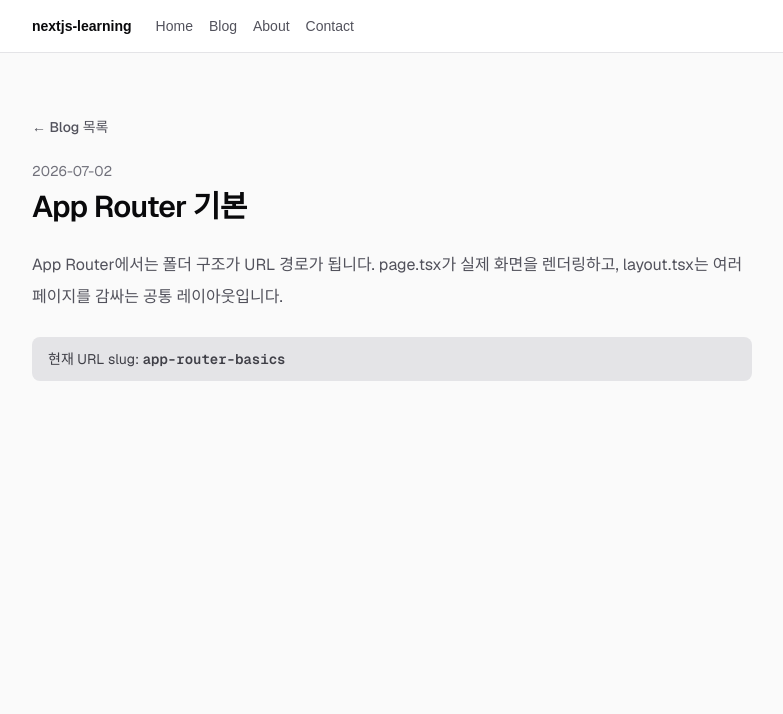
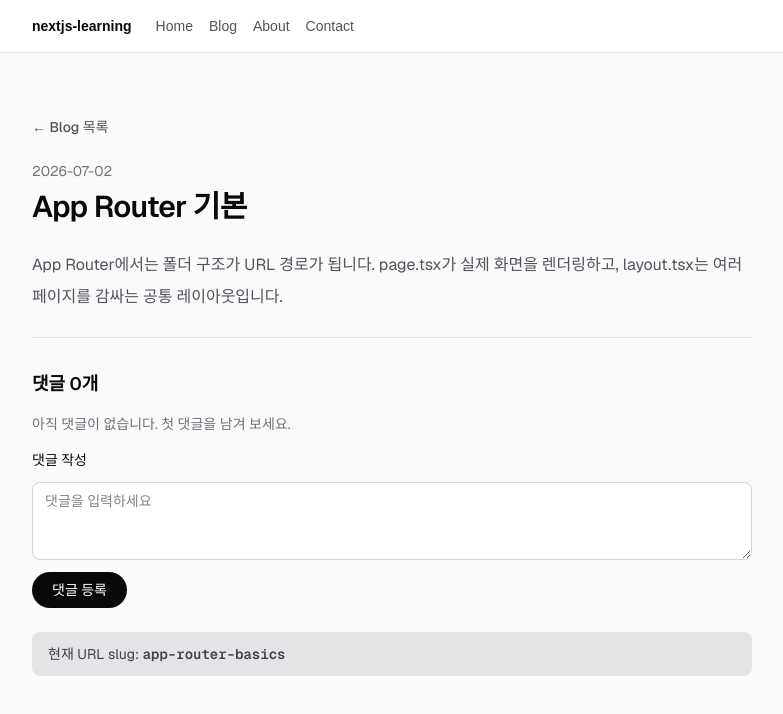
Before and after one commit to sando87/nextjs-learning, a Next.js app: page /blog/app-router-basics in a window 1280 px wide. Shown: the top 714 px of the page, without its empty margins (248-1031 px from the left). Built offline with nearby package versions, Linux system fonts and the light colour scheme.

Commit message:
Server Action 실습

```diff
--- a/src/app/blog/[slug]/page.tsx
+++ b/src/app/blog/[slug]/page.tsx
@@ -1,6 +1,9 @@
 import type { Metadata } from "next";
 import Link from "next/link";
 import { notFound } from "next/navigation";
+import CommentForm from "@/components/CommentForm";
+import CommentList from "@/components/CommentList";
+import { getCommentsBySlug } from "@/lib/comments-store";
 import { fetchPostBySlug } from "@/lib/posts-api";
 import { getAllPostSlugs } from "@/lib/posts";
 
@@ -29,7 +32,10 @@ export async function generateMetadata({ params }: Props): Promise<Metadata> {
 
 export default async function BlogPostPage({ params }: Props) {
   const { slug } = await params;
-  const post = await fetchPostBySlug(slug);
+  const [post, comments] = await Promise.all([
+    fetchPostBySlug(slug),
+    getCommentsBySlug(slug),
+  ]);
 
   if (!post) {
     notFound();
@@ -53,6 +59,13 @@ export default async function BlogPostPage({ params }: Props) {
             {post.content}
           </p>
         </article>
+        <section className="flex flex-col gap-4 border-t border-zinc-200 pt-8 dark:border-zinc-800">
+          <h2 className="text-lg font-semibold text-zinc-950 dark:text-zinc-50">
+            댓글 {comments.length}개
+          </h2>
+          <CommentList comments={comments} />
+          <CommentForm slug={slug} />
+        </section>
         <p className="rounded-lg bg-zinc-200 px-4 py-3 text-sm text-zinc-700 dark:bg-zinc-800 dark:text-zinc-300">
           현재 URL slug:{" "}
           <code className="font-mono font-semibold">{slug}</code>
--- /dev/null
+++ b/src/app/blog/actions.ts
@@ -0,0 +1,21 @@
+"use server";
+
+import { revalidatePath } from "next/cache";
+import { addCommentToStore } from "@/lib/comments-store";
+import { getPostBySlug } from "@/lib/posts";
+
+export async function addComment(formData: FormData) {
+  const slug = formData.get("slug");
+  const text = formData.get("text");
+
+  if (typeof slug !== "string" || typeof text !== "string") {
+    return;
+  }
+
+  if (!getPostBySlug(slug)) {
+    return;
+  }
+
+  await addCommentToStore(slug, text);
+  revalidatePath(`/blog/${slug}`);
+}
--- /dev/null
+++ b/src/components/CommentForm.tsx
@@ -0,0 +1,30 @@
+import { addComment } from "@/app/blog/actions";
+
+type CommentFormProps = {
+  slug: string;
+};
+
+export default function CommentForm({ slug }: CommentFormProps) {
+  return (
+    <form action={addComment} className="flex flex-col gap-3">
+      <input type="hidden" name="slug" value={slug} />
+      <label htmlFor="comment-text" className="text-sm font-medium text-zinc-950 dark:text-zinc-50">
+        댓글 작성
+      </label>
+      <textarea
+        id="comment-text"
+        name="text"
+        required
+        rows={3}
+        placeholder="댓글을 입력하세요"
+        className="rounded-lg border border-zinc-300 bg-white px-3 py-2 text-sm text-zinc-950 outline-none focus:border-zinc-500 dark:border-zinc-700 dark:bg-zinc-950 dark:text-zinc-50"
+      />
+      <button
+        type="submit"
+        className="w-fit rounded-full bg-zinc-950 px-5 py-2 text-sm font-medium text-white transition-colors hover:bg-zinc-700 dark:bg-zinc-50 dark:text-zinc-950 dark:hover:bg-zinc-300"
+      >
+        댓글 등록
+      </button>
+    </form>
+  );
+}
--- /dev/null
+++ b/src/components/CommentList.tsx
@@ -0,0 +1,43 @@
+import type { Comment } from "@/lib/comments-store";
+
+type CommentListProps = {
+  comments: Comment[];
+};
+
+function formatDate(iso: string): string {
+  return new Intl.DateTimeFormat("ko-KR", {
+    dateStyle: "medium",
+    timeStyle: "short",
+  }).format(new Date(iso));
+}
+
+export default function CommentList({ comments }: CommentListProps) {
+  if (comments.length === 0) {
+    return (
+      <p className="text-sm text-zinc-500 dark:text-zinc-400">
+        아직 댓글이 없습니다. 첫 댓글을 남겨 보세요.
+      </p>
+    );
+  }
+
+  return (
+    <ul className="flex flex-col gap-3">
+      {comments.map((comment) => (
+        <li
+          key={comment.id}
+          className="rounded-lg border border-zinc-200 bg-white px-4 py-3 dark:border-zinc-800 dark:bg-zinc-950"
+        >
+          <p className="text-sm leading-6 text-zinc-700 dark:text-zinc-300">
+            {comment.text}
+          </p>
+          <time
+            dateTime={comment.createdAt}
+            className="mt-2 block text-xs text-zinc-500"
+          >
+            {formatDate(comment.createdAt)}
+          </time>
+        </li>
+      ))}
+    </ul>
+  );
+}
--- /dev/null
+++ b/src/lib/comments-store.ts
@@ -0,0 +1,56 @@
+import { promises as fs } from "fs";
+import path from "path";
+
+export type Comment = {
+  id: string;
+  slug: string;
+  text: string;
+  createdAt: string;
+};
+
+type CommentsBySlug = Record<string, Comment[]>;
+
+const COMMENTS_FILE = path.join(process.cwd(), "data", "comments.json");
+
+async function readComments(): Promise<CommentsBySlug> {
+  try {
+    const raw = await fs.readFile(COMMENTS_FILE, "utf-8");
+    return JSON.parse(raw) as CommentsBySlug;
+  } catch {
+    return {};
+  }
+}
+
+async function writeComments(comments: CommentsBySlug): Promise<void> {
+  await fs.mkdir(path.dirname(COMMENTS_FILE), { recursive: true });
+  await fs.writeFile(COMMENTS_FILE, JSON.stringify(comments, null, 2), "utf-8");
+}
+
+export async function getCommentsBySlug(slug: string): Promise<Comment[]> {
+  const all = await readComments();
+  return all[slug] ?? [];
+}
+
+export async function addCommentToStore(
+  slug: string,
+  text: string,
+): Promise<Comment> {
+  const trimmed = text.trim();
+
+  if (!trimmed) {
+    throw new Error("Comment text is required");
+  }
+
+  const all = await readComments();
+  const comment: Comment = {
+    id: crypto.randomUUID(),
+    slug,
+    text: trimmed,
+    createdAt: new Date().toISOString(),
+  };
+
+  all[slug] = [...(all[slug] ?? []), comment];
+  await writeComments(all);
+
+  return comment;
+}
```
Also changed, not shown: 1 other file (tests, documents, lock files or other folders).
